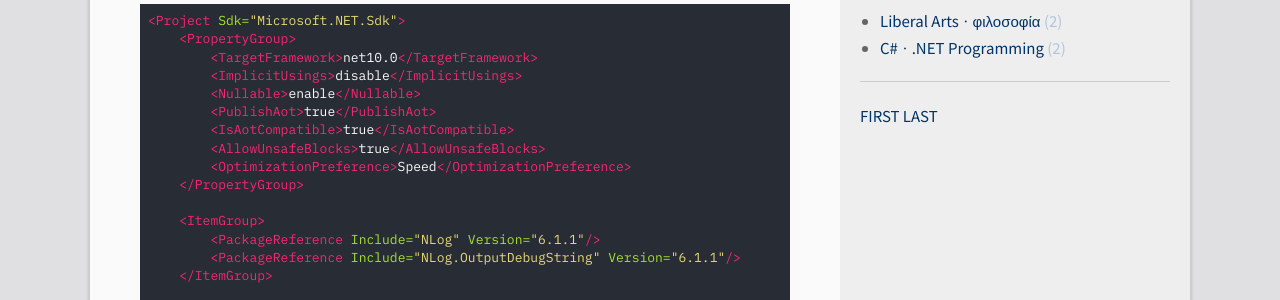
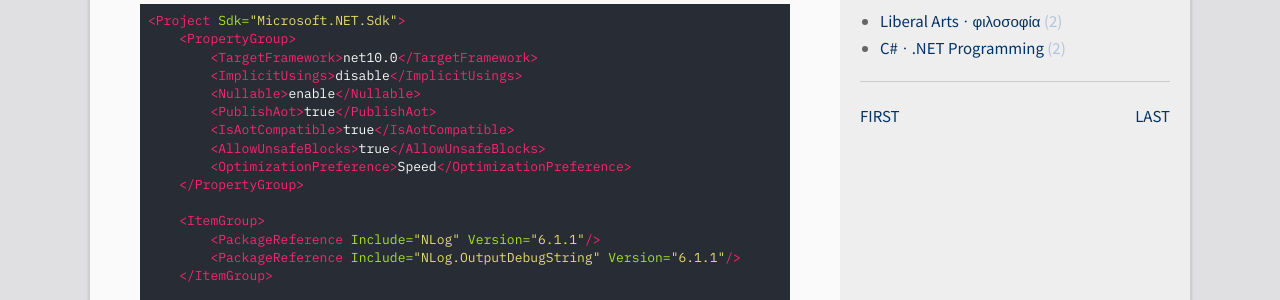
Before and after one commit to DebugJO/rustlang, a Jekyll site: the page built from index.html, in a window 1280 px wide. Shown: the part 614-914 px from the top of the page. Built offline with Jekyll 4.4.1, drawn with Linux system fonts in a browser that asks for light colours; the list of posts is cut into pages by our own code.

Commit message:
Update sidebar.html

```diff
--- a/_includes/sidebar.html
+++ b/_includes/sidebar.html
@@ -49,7 +49,7 @@
 </div>
 {% endif %}
 
-<div class="col-box">
+<div class="col-box" style="display: flex; justify-content: space-between;">
 <a href="{{ '/' | relative_url }}">FIRST</a>
 <!-- <a href="/page{{ paginator.total_pages }}/">LAST</a> -->
 <a href="{{ '/page' | append: paginator.total_pages | append: '/' | relative_url }}">LAST</a>
```
